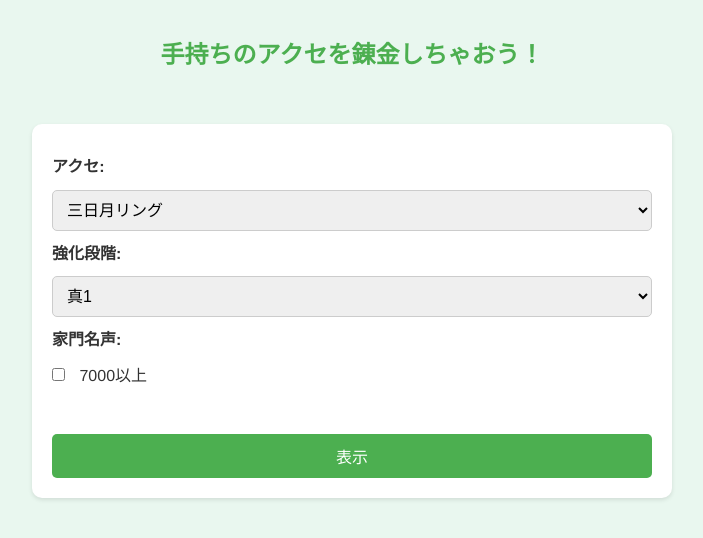
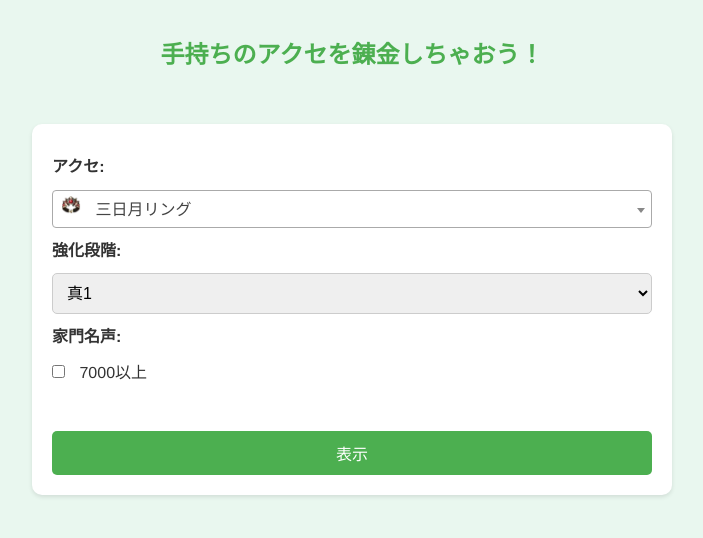
Before and after one commit to Lejenay/bdo_app, a Flask app: page / in a window 1280 px wide. Shown: the part 78-616 px from the top of the page, without its empty margins (288-991 px from the left). Run offline with Flask 2, Linux system fonts and the light colour scheme; parts of the project's set-up code (start-up, migrations or seed data) failed here and were passed over; some libraries are stand-ins or nearby versions.

Commit message:
add acc icon
+ icon of each acc in form options

```diff
--- a/enha_val/templates/index.html
+++ b/enha_val/templates/index.html
@@ -4,6 +4,10 @@
       <link rel="apple-touch-icon" type="image/png" href="{{ url_for('static', filename='apple-touch-icon-180x180.png') }}">
       <link rel="icon" type="image/png" href="{{ url_for('static', filename='icon-192x192.png') }}">
       <title>黒い砂漠 アクセ期待値</title>
+
+      <!-- Select2 CSS -->
+      <link href="https://cdn.jsdelivr.net/npm/select2@4.1.0-rc.0/dist/css/select2.min.css" rel="stylesheet">
+
       <style>
          body {
             font-family: "Helvetica Neue", Arial, "Hiragino Kaku Gothic ProN", "Hiragino Sans", Meiryo, sans-serif;
@@ -92,6 +96,34 @@
             font-weight: normal;
             display: inline;
          }
+
+         .select2-container--default .select2-results__option {
+            display: flex;
+            align-items: center;
+         }
+
+         .option-image {
+            width: 20px;
+            height: 20px;
+            margin-right: 10px;
+         }
+
+         .select2-container {
+            width: 100% !important;
+         }
+
+         .select2-container .select2-selection--single {
+            height: 38px !important;
+         }
+
+         .select2-container--default .select2-selection--single .select2-selection__rendered {
+            line-height: 38px !important;
+         }
+
+         .select2-container--default .select2-selection--single .select2-selection__arrow {
+            height: 38px !important;
+         }
+
       </style>
    </head>
    <body>
@@ -104,25 +136,25 @@
       <h1>手持ちのアクセを錬金しちゃおう！</h1>
       <form method="POST">
          <label for="item">アクセ:</label>
-         <select name="item" id="item">
-            <option value="crescent">三日月リング</option>
-            <option value="tun_ring">ツンリング</option>
-            <option value="tun_belt">ツンベルト</option>
-            <option value="disto">侵食</option>
-            <option value="narc">ナク</option>
-            <option value="ruin_ring">廃墟リング</option>
-            <option value="tun_ear">ツン耳</option>
-            <option value="tun_neck">ツンネク</option>
-            <option value="turo_belt">トゥーロベルト</option>
-            <option value="basi_belt">バジベルト</option>
-            <option value="centa_belt">ケンタベルト</option>
-            <option value="ominous_ring">背後リング</option>
-            <option value="ogre_ring">オガリン</option>
-            <option value="laytenn">ライテン</option>
-            <option value="sicil">シチル</option>
-            <option value="dawn">黎明</option>
-            <option value="vaha">バア</option>
-            <option value="cadry">カドリー</option>
+         <select name="item" id="item" class="select2">
+            <option value="crescent" data-image="{{ url_for('static', filename='crescent.webp') }}">三日月リング</option>
+            <option value="tun_ring" data-image="{{ url_for('static', filename='tun_ring.webp') }}">ツンリング</option>
+            <option value="tun_belt" data-image="{{ url_for('static', filename='tun_belt.webp') }}">ツンベルト</option>
+            <option value="disto" data-image="{{ url_for('static', filename='disto.webp') }}">侵食</option>
+            <option value="narc" data-image="{{ url_for('static', filename='narc.webp') }}">ナク</option>
+            <option value="ruin_ring" data-image="{{ url_for('static', filename='ruin_ring.webp') }}">廃墟リング</option>
+            <option value="tun_ear" data-image="{{ url_for('static', filename='tun_ear.webp') }}">ツン耳</option>
+            <option value="tun_neck" data-image="{{ url_for('static', filename='tun_neck.webp') }}">ツンネク</option>
+            <option value="turo_belt" data-image="{{ url_for('static', filename='turo_belt.webp') }}">トゥーロベルト</option>
+            <option value="basi_belt" data-image="{{ url_for('static', filename='basi_belt.webp') }}">バジベルト</option>
+            <option value="centa_belt" data-image="{{ url_for('static', filename='centa_belt.webp') }}">ケンタベルト</option>
+            <option value="ominous_ring" data-image="{{ url_for('static', filename='ominous_ring.webp') }}">背後リング</option>
+            <option value="ogre_ring" data-image="{{ url_for('static', filename='ogre_ring.webp') }}">オガリン</option>
+            <option value="laytenn" data-image="{{ url_for('static', filename='laytenn.webp') }}">ライテン</option>
+            <option value="sicil" data-image="{{ url_for('static', filename='sicil.webp') }}">シチル</option>
+            <option value="dawn" data-image="{{ url_for('static', filename='dawn.webp') }}">黎明</option>
+            <option value="vaha" data-image="{{ url_for('static', filename='vaha.webp') }}">バア</option>
+            <option value="cadry" data-image="{{ url_for('static', filename='cadry.webp') }}">カドリー</option>
 
          </select>
          <label for="item">強化段階:</label>
@@ -147,5 +179,30 @@
       {% if sell %}
          <p>{{ name }}をそのまま売ると、売り上げ(シルバー)は{{ sell }}です。</p>
       {% endif %}
+
+      <!-- jQuery and Select2 JavaScript -->
+      <script src="https://code.jquery.com/jquery-3.6.0.min.js"></script>
+      <script src="https://cdn.jsdelivr.net/npm/select2@4.1.0-rc.0/dist/js/select2.min.js"></script>
+      <script>
+         $(document).ready(function() {
+            function formatOption (option) {
+               if (!option.id) {
+                  return option.text;
+               }
+               var imgSrc = $(option.element).data('image');
+               var optionText = option.text;
+               var $option = $(
+                  '<span><img src="' + imgSrc + '" class="option-image" /> ' + optionText + '</span>'
+               );
+               return $option;
+            };
+
+            $('.select2').select2({
+               templateResult: formatOption,
+               templateSelection: formatOption,
+               escapeMarkup: function(m) { return m; }
+            });
+         });
+      </script>
    </body>
 </html>
```
Also changed, not shown: enha_val/static/basi_belt.webp (added), enha_val/static/cadry.webp (added), enha_val/static/centa_belt.webp (added), enha_val/static/crescent.webp (added), enha_val/static/dawn.webp (added), enha_val/static/disto.webp (added), enha_val/static/laytenn.webp (added), enha_val/static/narc.webp (added), enha_val/static/ogre_ring.webp (added), enha_val/static/ominous_ring.webp (added), enha_val/static/ruin_ring.webp (added), enha_val/static/sicil.webp (added), enha_val/static/tun_belt.webp (added), enha_val/static/tun_ear.webp (added), 4 more files.
